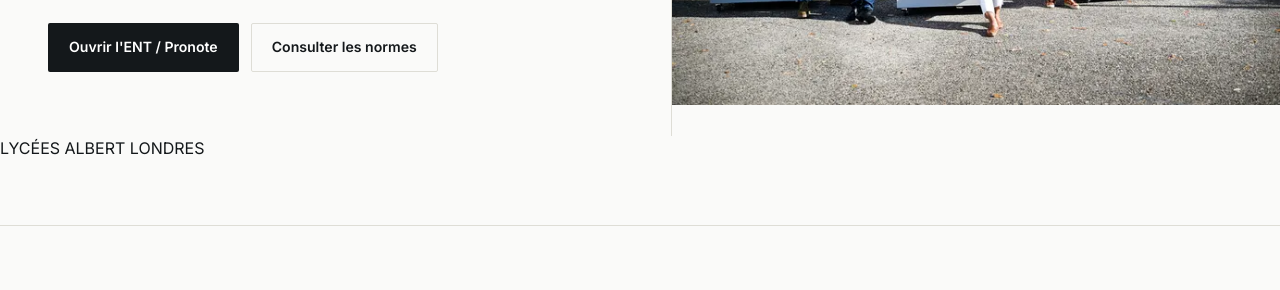
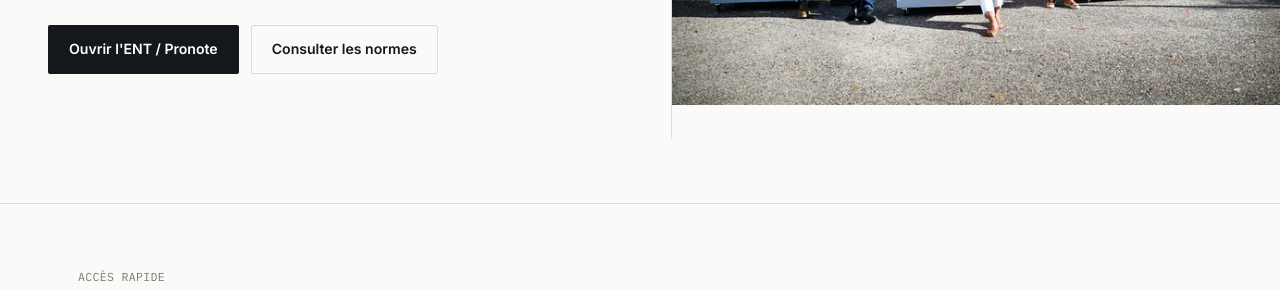
Before and after one commit to marctramecon957-ai/Electrotechnique, a website: page index.html in a window 1280 px wide. Shown: the part 438-728 px from the top of the page. Drawn offline with Linux system fonts and the light colour scheme.

Commit message:
Update index.html

```diff
--- a/index.html
+++ b/index.html
@@ -50,7 +50,6 @@
       </div>
     </div>
       <img src="img/banniere.jpg" alt="Élèves devant les Lycées Albert Londres">
-      <span class="plate-tag">LYCÉES ALBERT LONDRES</span>
     </div>
   </div>
 </section>
```
